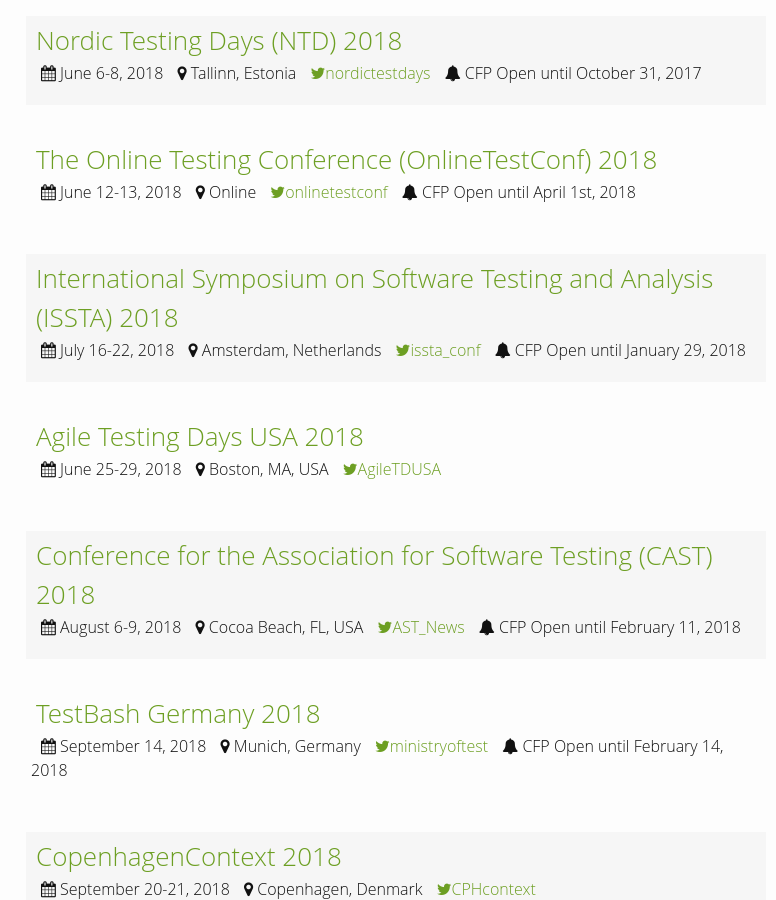
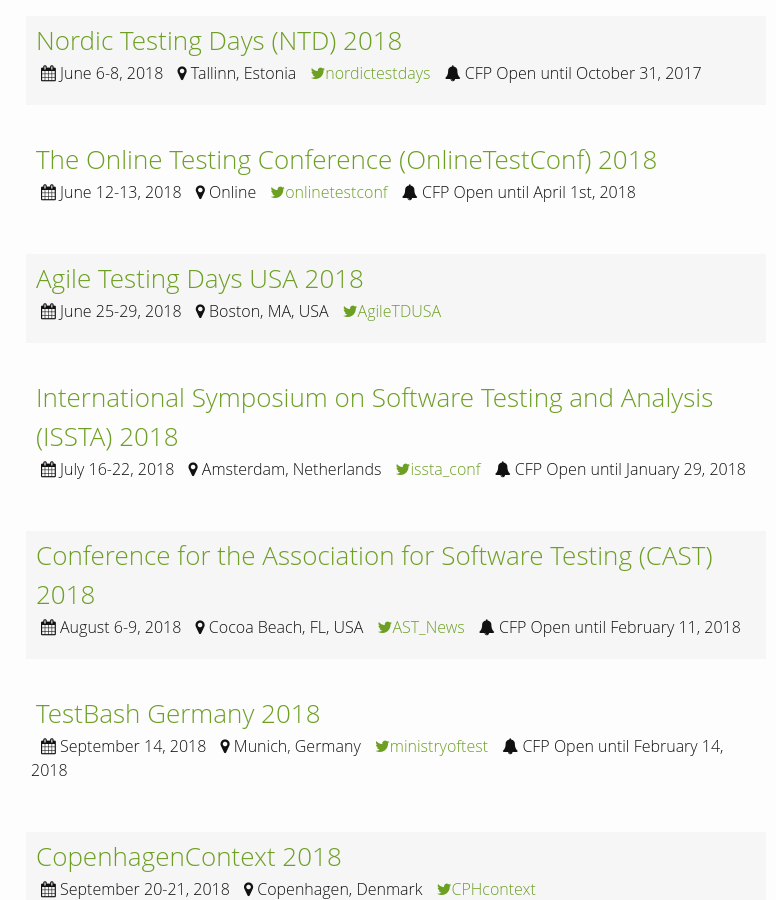
Before and after one commit to TestingConferences/testingconferences.github.io, a Jekyll site: the page built from index.html, in a window 1280 px wide and 900 px high, scrolled down 3201 px. Shown: the whole window, without its empty margins (244-1020 px from the left). Built offline with Jekyll 4.4.1, drawn with Linux system fonts in a browser that asks for light colours; some of the changed lines change nothing that is shown.

Commit message:
Moved ATD to the right place

```diff
--- a/_data/current.yml
+++ b/_data/current.yml
@@ -182,18 +182,18 @@
   twitter: onlinetestconf
   status: CFP Open until April 1st, 2018
 
+- name: Agile Testing Days USA 2018
+  location: Boston, MA, USA
+  dates: "June 25-29, 2018"
+  url: http://agiletestingdays.us/
+  twitter: AgileTDUSA
+
 - name: International Symposium on Software Testing and Analysis (ISSTA) 2018
   location: Amsterdam, Netherlands
   dates: "July 16-22, 2018"
   url: http://conf.researchr.org/home/issta-2018
   twitter: issta_conf
   status: CFP Open until January 29, 2018
-
-- name: Agile Testing Days USA 2018
-  location: Boston, MA, USA
-  dates: "June 25-29, 2018"
-  url: http://agiletestingdays.us/
-  twitter: AgileTDUSA
 
 - name: Conference for the Association for Software Testing (CAST) 2018
   location: Cocoa Beach, FL, USA
```
